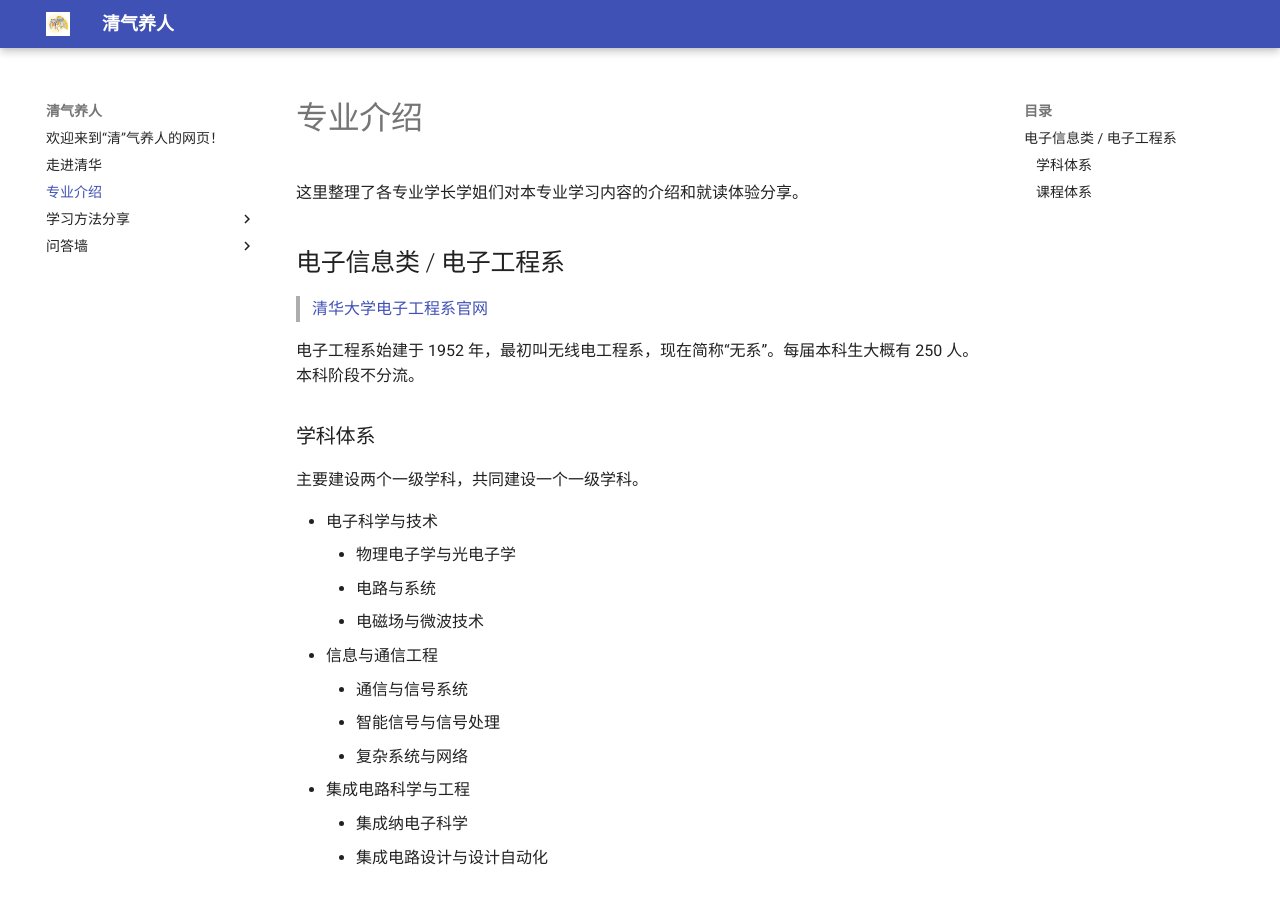
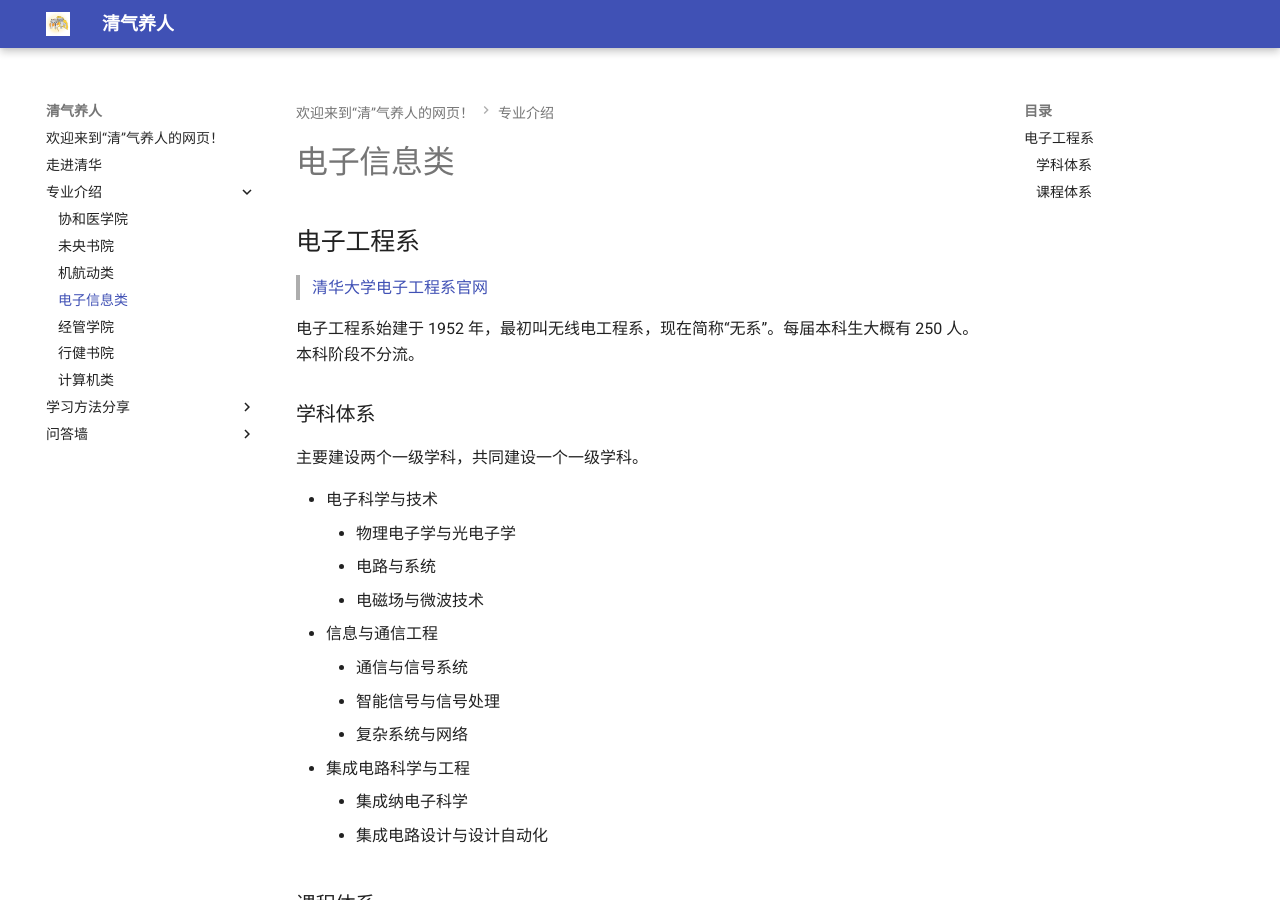
Before and after one commit to Peter-JY/qingqiyangren, an MkDocs documentation site: the page built from docs/专业介绍/电子信息类.md, in a window 1280 px wide and 900 px high. Built offline with MkDocs 1.6.1 and Material for MkDocs 9.7.7, drawn with Linux system fonts in a browser that asks for light colours.

Commit message:
chore: change file structure of major

```diff
--- /dev/null
+++ b/docs/专业介绍/协和医学院.md
@@ -0,0 +1 @@
+# 协和医学院
--- /dev/null
+++ b/docs/专业介绍/未央书院.md
@@ -0,0 +1 @@
+# 未央书院
--- /dev/null
+++ b/docs/专业介绍/机航动类.md
@@ -0,0 +1 @@
+# 机航动类
--- a/docs/2_major.md
+++ b/docs/专业介绍/电子信息类.md
@@ -1,7 +1,6 @@
-# 专业介绍
-这里整理了各专业学长学姐们对本专业学习内容的介绍和就读体验分享。
+# 电子信息类
 
-## 电子信息类 / 电子工程系
+## 电子工程系
 > [清华大学电子工程系官网](https://www.ee.tsinghua.edu.cn/)
 
 电子工程系始建于 1952 年，最初叫无线电工程系，现在简称“无系”。每届本科生大概有 250 人。本科阶段不分流。
@@ -35,4 +34,4 @@
 * 媒体与认知
 * 固体物理
 
-![电子工程系知识体系](./image/major/EE_1.png)
+![电子工程系知识体系](../image/major/电子信息类_1.png)
--- /dev/null
+++ b/docs/专业介绍/经管学院.md
@@ -0,0 +1 @@
+# 经管学院
--- /dev/null
+++ b/docs/专业介绍/行健书院.md
@@ -0,0 +1 @@
+# 行健书院
--- /dev/null
+++ b/docs/专业介绍/计算机类.md
@@ -0,0 +1,7 @@
+# 计算机类
+
+## 软件学院
+
+## 计算机科学与技术
+
+## 交叉信息学院
```
Also changed, not shown: docs/image/major/电子信息类_1.png (renamed from docs/image/major/EE_1.png).
